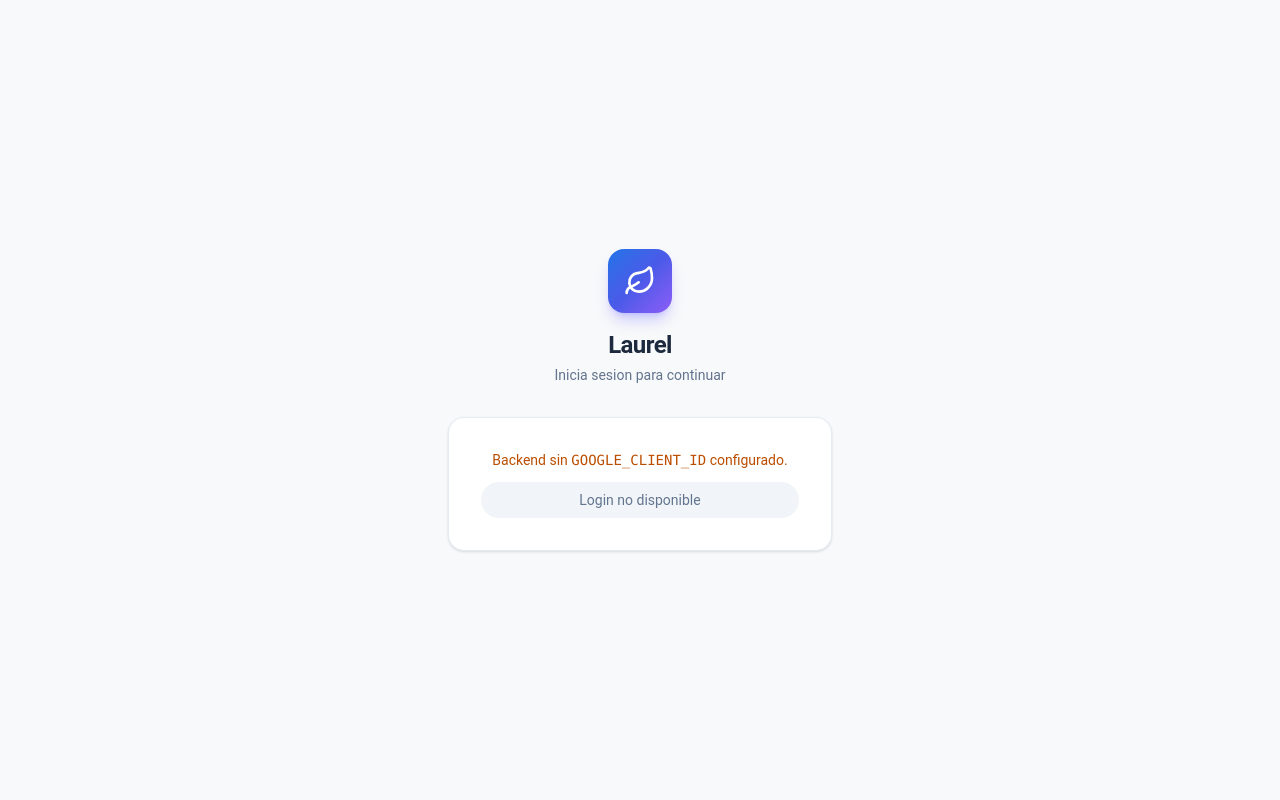
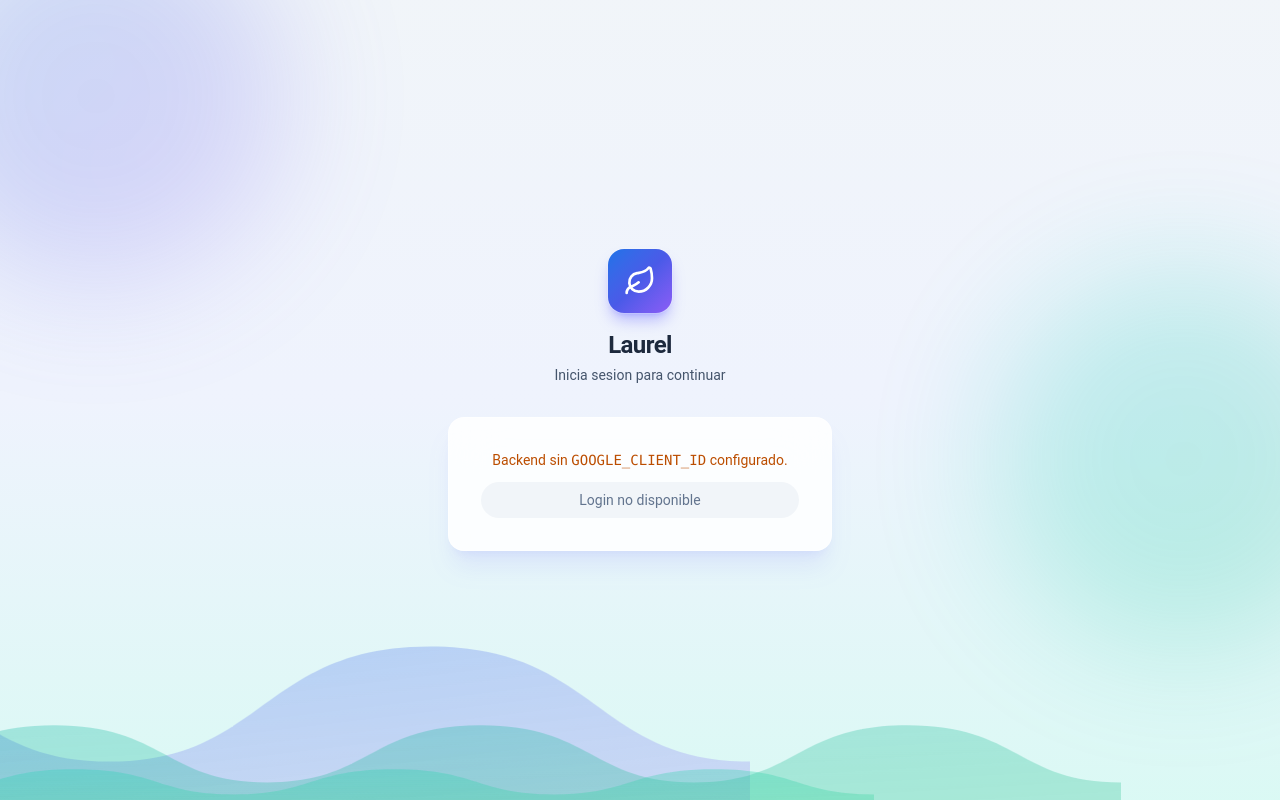
Before and after one commit to Lobaton2020/configurator-lob, a React (Vite) app: page /login in a window 1280 px wide. Built offline with nearby package versions, Linux system fonts and the light colour scheme; no server answers; the HTML template or start-up script is replaced by a standard one.

Commit message:
feat: login con fondo animado de paisaje

```diff
--- /dev/null
+++ b/src/components/LandscapeBg.tsx
@@ -0,0 +1,61 @@
+const WB = 200;
+const H = 40;
+
+function wavePath(period: number, amp: number, base: number): string {
+  const periods = WB / period;
+  let d = `M0,${base}`;
+  for (let i = 0; i < periods; i++) {
+    const x0 = i * period;
+    const peak = base - amp;
+    d += `C${x0 + period * 0.24},${base} ${x0 + period * 0.24},${peak} ${x0 + period * 0.5},${peak}`;
+    d += `C${x0 + period * 0.76},${peak} ${x0 + period * 0.76},${base} ${x0 + period},${base}`;
+  }
+  return `${d}L${WB},${H}L0,${H}Z`;
+}
+
+const LAYERS = [
+  { period: 100, amp: 18, base: 34, speed: 32, reverse: true, fill: 'url(#landscape-g0)', height: 'h-64' },
+  { period: 200 / 3, amp: 13, base: 36, speed: 22, fill: 'url(#landscape-g1)', height: 'h-44' },
+  { period: 50, amp: 9, base: 38, speed: 15, reverse: true, fill: 'url(#landscape-g2)', height: 'h-28' },
+];
+
+export function LandscapeBg() {
+  return (
+    <div aria-hidden className="absolute inset-0 overflow-hidden pointer-events-none">
+      <div className="absolute inset-0 bg-gradient-to-b from-slate-100 via-indigo-50/70 to-teal-100/60 dark:from-slate-950 dark:via-slate-950 dark:to-indigo-950/40" />
+      <div className="absolute -top-24 -left-24 w-96 h-96 rounded-full brand-gradient opacity-20 dark:opacity-10 blur-3xl" />
+      <div className="absolute top-1/3 -right-24 w-96 h-96 rounded-full bg-gradient-to-br from-teal-400 to-emerald-500 opacity-20 dark:opacity-10 blur-3xl" />
+
+      <svg className="absolute w-0 h-0 overflow-hidden" focusable="false">
+        <defs>
+          <linearGradient id="landscape-g0" x1="0" y1="0" x2="1" y2="1">
+            <stop offset="0%" stopColor="#1a73e8" stopOpacity="0.3" />
+            <stop offset="100%" stopColor="#8b5cf6" stopOpacity="0.2" />
+          </linearGradient>
+          <linearGradient id="landscape-g1" x1="0" y1="0" x2="1" y2="1">
+            <stop offset="0%" stopColor="#14b8a6" stopOpacity="0.3" />
+            <stop offset="100%" stopColor="#10b981" stopOpacity="0.25" />
+          </linearGradient>
+          <linearGradient id="landscape-g2" x1="0" y1="0" x2="1" y2="1">
+            <stop offset="0%" stopColor="#2dd4bf" stopOpacity="0.35" />
+            <stop offset="100%" stopColor="#34d399" stopOpacity="0.3" />
+          </linearGradient>
+        </defs>
+      </svg>
+
+      {LAYERS.map((l, i) => (
+        <div
+          key={i}
+          className={`landscape-anim absolute inset-x-0 bottom-0 ${l.height}`}
+          style={{
+            animation: `${l.reverse ? 'drift-reverse' : 'drift-forward'} ${l.speed}s linear infinite`,
+          }}
+        >
+          <svg viewBox={`0 0 ${WB} ${H}`} preserveAspectRatio="none" className="w-full h-full">
+            <path d={wavePath(l.period, l.amp, l.base)} fill={l.fill} />
+          </svg>
+        </div>
+      ))}
+    </div>
+  );
+}
--- a/src/index.css
+++ b/src/index.css
@@ -12,6 +12,20 @@
 body {
   font-family: 'Google Sans Text', 'Roboto', system-ui, -apple-system, 'Segoe UI', sans-serif;
   @apply bg-[#f8f9fa] text-[#202124] dark:bg-slate-950 dark:text-slate-100 antialiased;
+}
+
+@keyframes drift-forward {
+  from { transform: translateX(0); }
+  to   { transform: translateX(-50%); }
+}
+
+@keyframes drift-reverse {
+  from { transform: translateX(-50%); }
+  to   { transform: translateX(0); }
+}
+
+@media (prefers-reduced-motion: reduce) {
+  .landscape-anim { animation: none !important; }
 }
 
 @layer components {
--- a/src/pages/Login.tsx
+++ b/src/pages/Login.tsx
@@ -2,6 +2,7 @@ import { useState } from 'react';
 import { GoogleLogin } from '@react-oauth/google';
 import { Leaf } from 'lucide-react';
 import { useAuth } from '../auth/AuthContext';
+import { LandscapeBg } from '../components/LandscapeBg';
 
 export function Login() {
   const { googleClientId, signInWithGoogle, loginRequired } = useAuth();
@@ -14,21 +15,22 @@ export function Login() {
   }
 
   return (
-    <div className="min-h-screen flex items-center justify-center bg-[#f8f9fa] dark:bg-slate-950 px-4">
-      <div className="w-full max-w-sm">
+    <div className="relative min-h-screen flex items-center justify-center overflow-hidden bg-slate-100 dark:bg-slate-950 px-4">
+      <LandscapeBg />
+      <div className="relative z-10 w-full max-w-sm">
         <div className="flex flex-col items-center mb-8">
-          <div className="w-16 h-16 rounded-2xl brand-gradient text-white flex items-center justify-center shadow-lg shadow-indigo-500/30 mb-4">
+          <div className="w-16 h-16 rounded-2xl brand-gradient text-white flex items-center justify-center shadow-lg shadow-indigo-500/40 ring-1 ring-white/20 mb-4">
             <Leaf className="w-8 h-8" />
           </div>
           <h1 className="text-2xl font-semibold tracking-tight text-slate-800 dark:text-white">
             Laurel
           </h1>
-          <p className="text-sm text-slate-500 dark:text-slate-400 mt-1">
+          <p className="text-sm text-slate-600 dark:text-slate-400 mt-1">
             Inicia sesion para continuar
           </p>
         </div>
 
-        <div className="bg-white dark:bg-slate-900 rounded-2xl border border-slate-200/80 dark:border-slate-800 shadow-sm p-8">
+        <div className="bg-white/85 dark:bg-slate-900/80 backdrop-blur-xl rounded-2xl border border-white/60 dark:border-slate-800 shadow-xl shadow-indigo-500/10 p-8">
           {googleClientId ? (
             <div className="flex justify-center">
               <GoogleLogin
```
